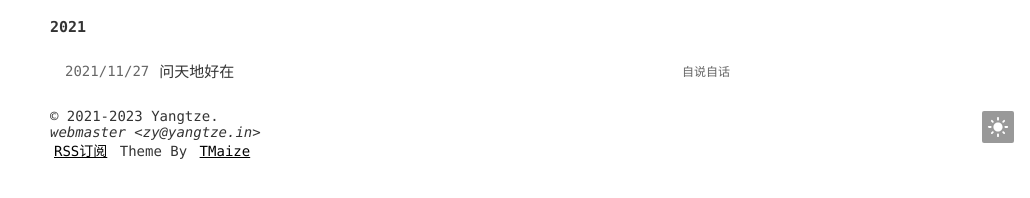
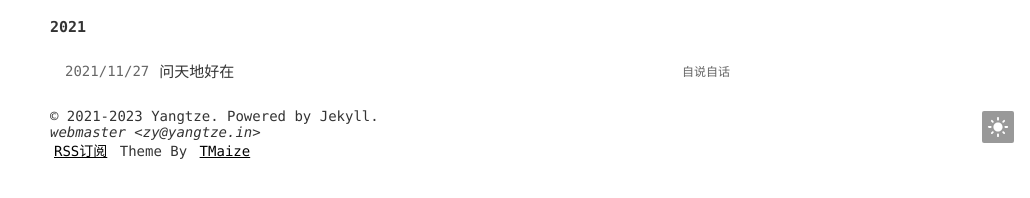
Before and after one commit to Suyuqu/Tmaize, a Jekyll site: the page built from index.html, in a window 1280 px wide. Shown: the part 693-891 px from the top of the page, without its empty margins (250-1280 px from the left). Built offline with Jekyll 4.4.1, drawn with Linux system fonts in a browser that asks for light colours.

Commit message:
Update _config.yml

```diff
--- a/_config.yml
+++ b/_config.yml
@@ -5,7 +5,7 @@ title: Yangtze Blog
 description: Yangtze的个人博客
 keywords: Yangtze,Blog,Java,Html,JavaScript
 author: yangtze
-footerText: '© 2021-2023 Yangtze.<address>webmaster &lt;zy@yangtze.in&gt;</address>'
+footerText: '© 2021-2023 Yangtze. Powered by Jekyll. <address>webmaster &lt;zy@yangtze.in&gt;</address>'
 
 # 这些不要动
 permalink: /posts/:year/:month/:day/:title.html
```
